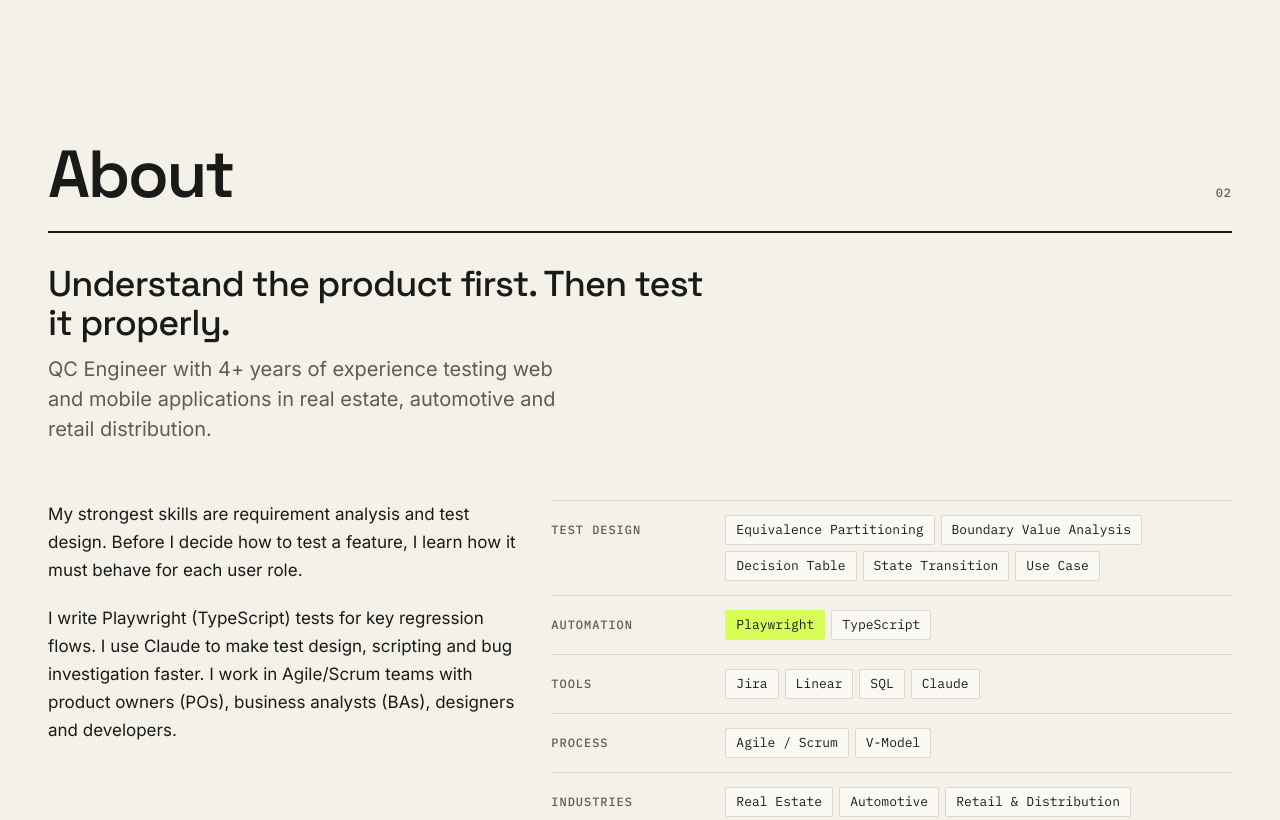
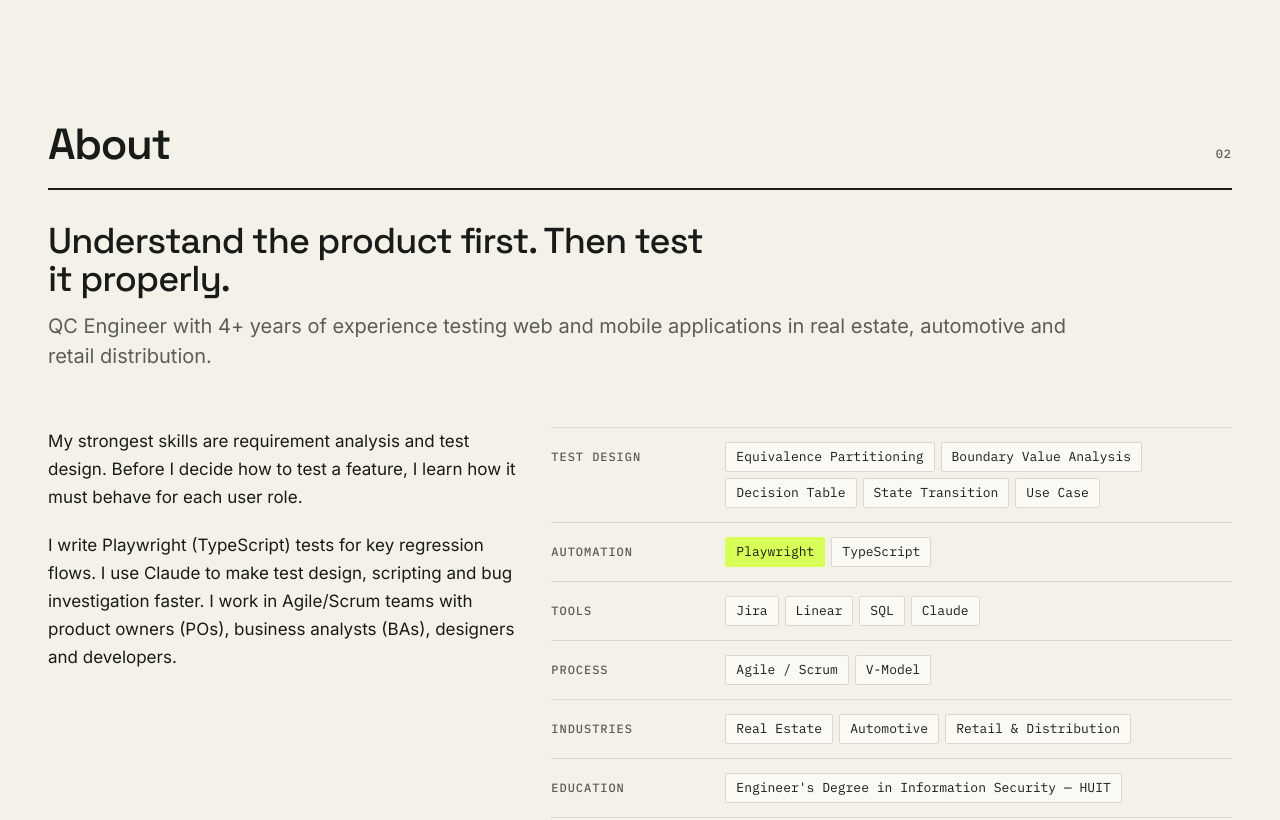
Before and after one commit to nhudao11/dao-portfolio, a Next.js app: page / in a window 1280 px wide. Shown: the part 1140-1960 px from the top of the page. Built offline with nearby package versions, Linux system fonts and the light colour scheme; no server answers.

Commit message:
Full-width section leads; smaller section names
Co-Authored-By: Claude Opus 5.5 <noreply@anthropic.com>
Claude-Session: https://claude.ai/code/session_01KwWK1ABy26hykB83YgEFh9

```diff
--- a/components/ui/SectionHeader.tsx
+++ b/components/ui/SectionHeader.tsx
@@ -21,7 +21,7 @@ export function SectionHeader({ index, title, lead, id }: Props) {
       <SectionTitle num={num} name={name} id={id} as="h2" />
       <Reveal className="mt-6 lg:mt-8">
         <p className="max-w-[36ch] font-display text-h2 font-medium">{title}</p>
-        {lead && <p className="mt-3 max-w-prose text-lead text-muted">{lead}</p>}
+        {lead && <p className="mt-3 text-lead text-muted">{lead}</p>}
       </Reveal>
     </header>
   );
@@ -32,14 +32,14 @@ export function SectionTitle({ num, name, id, as: Tag = "h2" }: { num: string; n
   return (
     <div>
       <div className="flex items-end justify-between gap-6">
-        <Tag id={id} className="font-display text-[clamp(40px,5.2vw,68px)] font-semibold leading-[0.95] tracking-[-0.035em]">
+        <Tag id={id} className="font-display text-[clamp(30px,3.4vw,46px)] font-semibold leading-[1.05] tracking-[-0.03em]">
           {name}
         </Tag>
         <span className="label pb-1.5 text-muted" aria-hidden>
           {num}
         </span>
       </div>
-      <div className="mt-5 border-t-2 border-ink lg:mt-6" />
+      <div className="mt-4 border-t-2 border-ink lg:mt-5" />
     </div>
   );
 }
```
